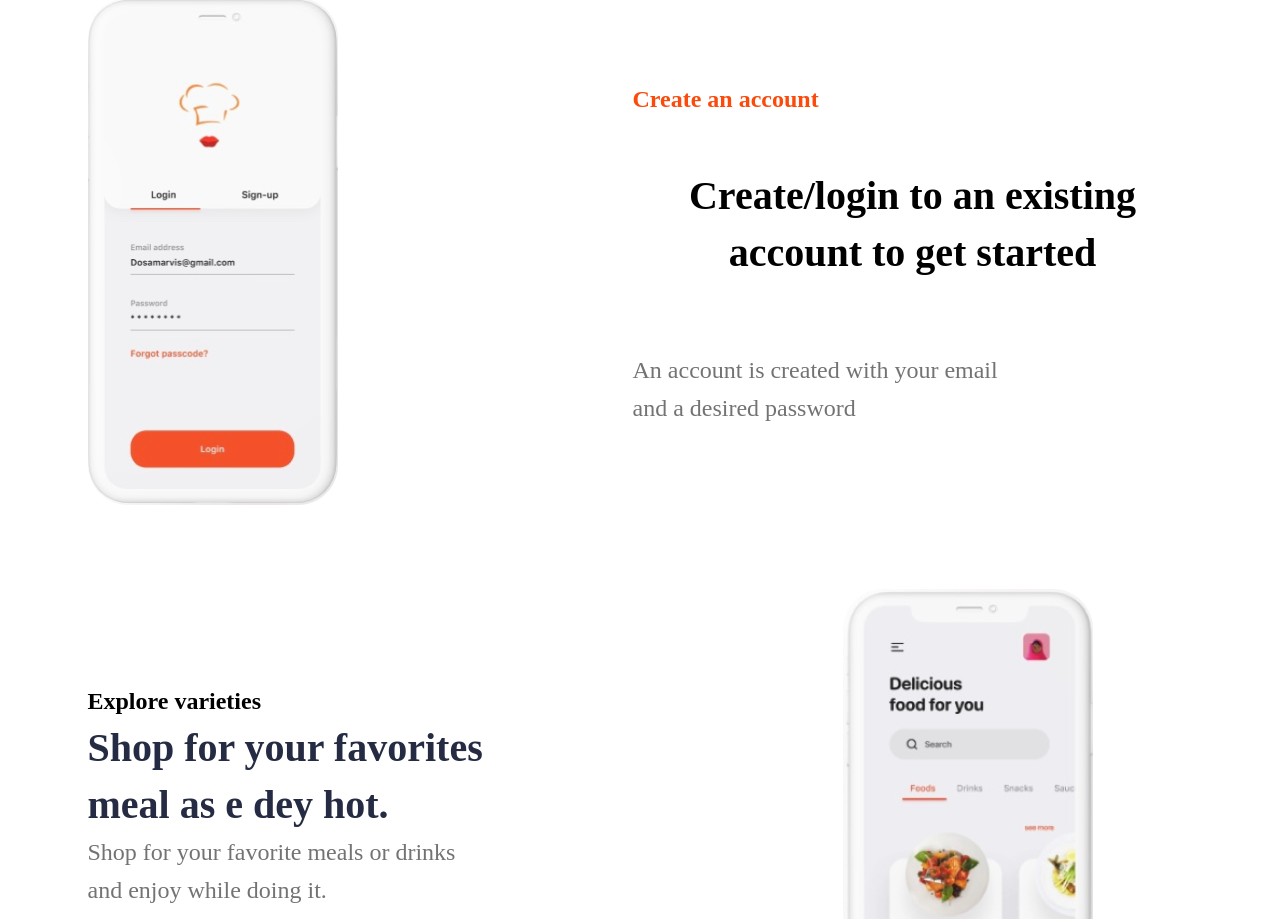
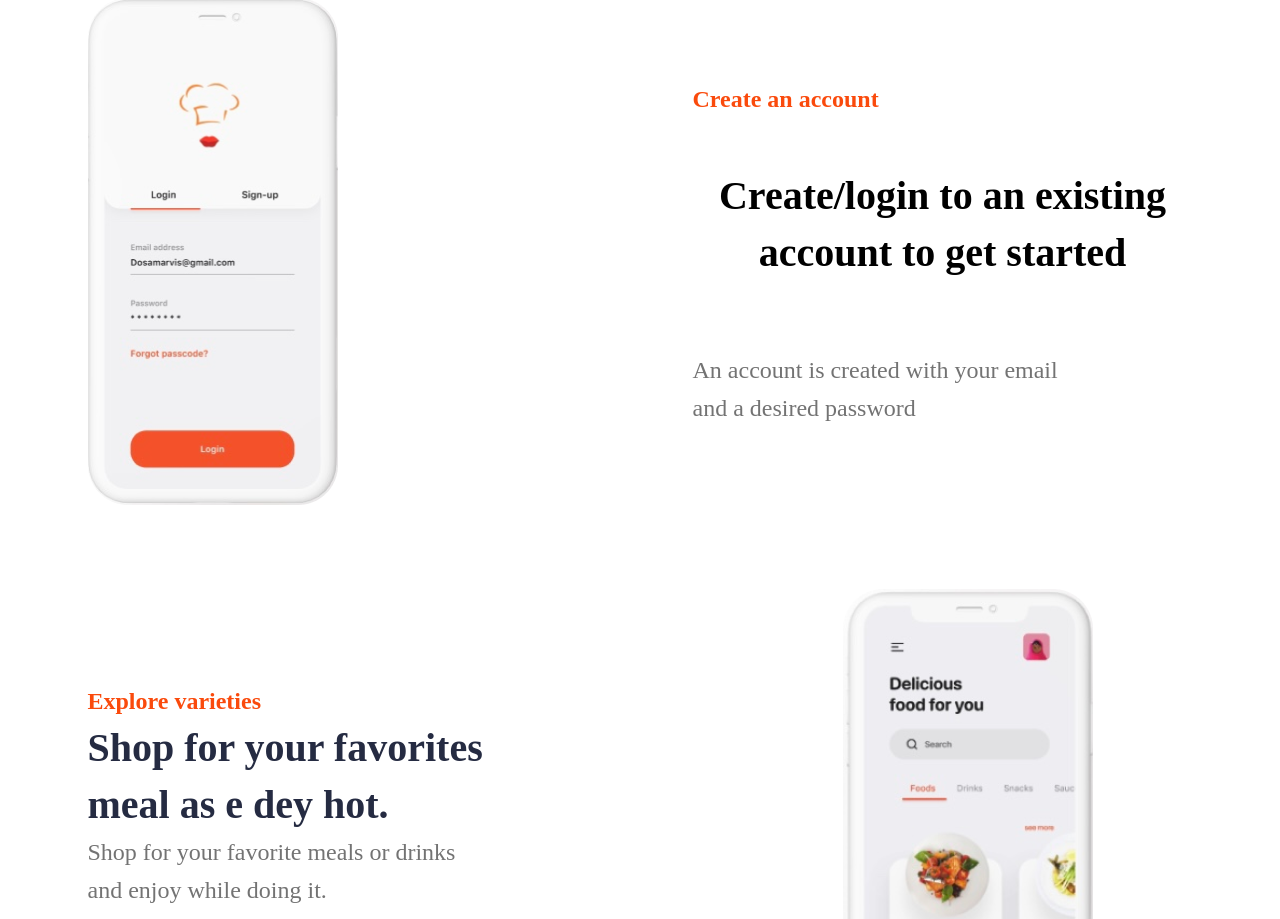
Before and after one commit to maharadgy/test, a plain HTML site: page index.html in a window 1280 px wide. Shown: the part 957-1876 px from the top of the page. Drawn offline with Linux system fonts and the light colour scheme.

Commit message:
Add files via upload

```diff
--- a/style/style.css
+++ b/style/style.css
@@ -111,7 +111,7 @@
     font-weight: bold;
     font-size: 40px;
     line-height: 57px;
-    max-width: 560px;
+    max-width: 500px;
 }
 
 .mobile-text{
@@ -146,6 +146,7 @@
     font-weight: bold;
     font-size: 24px;
     line-height: 36px;
+    color: #FA4A0C;
 }
 
 .phone2{
```
